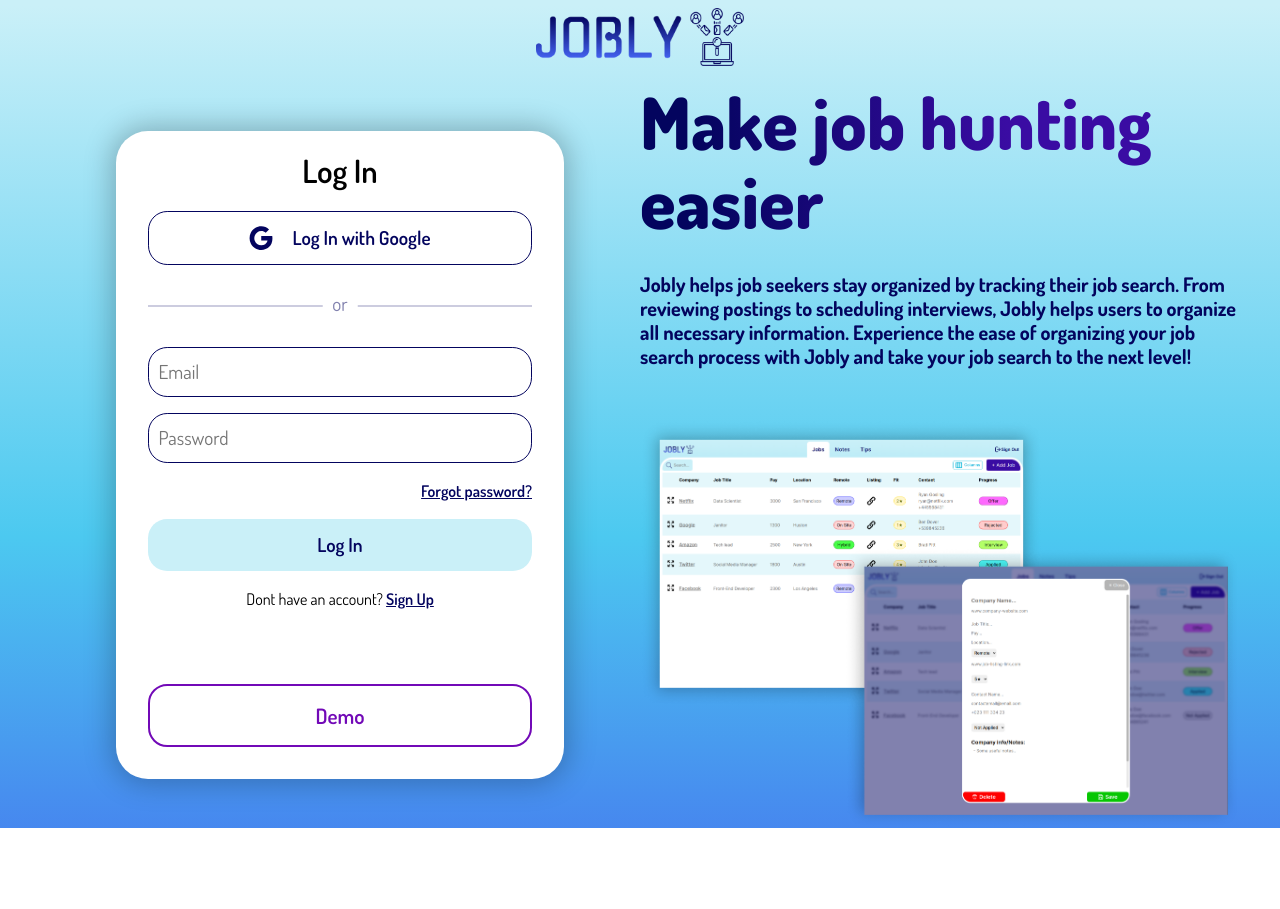
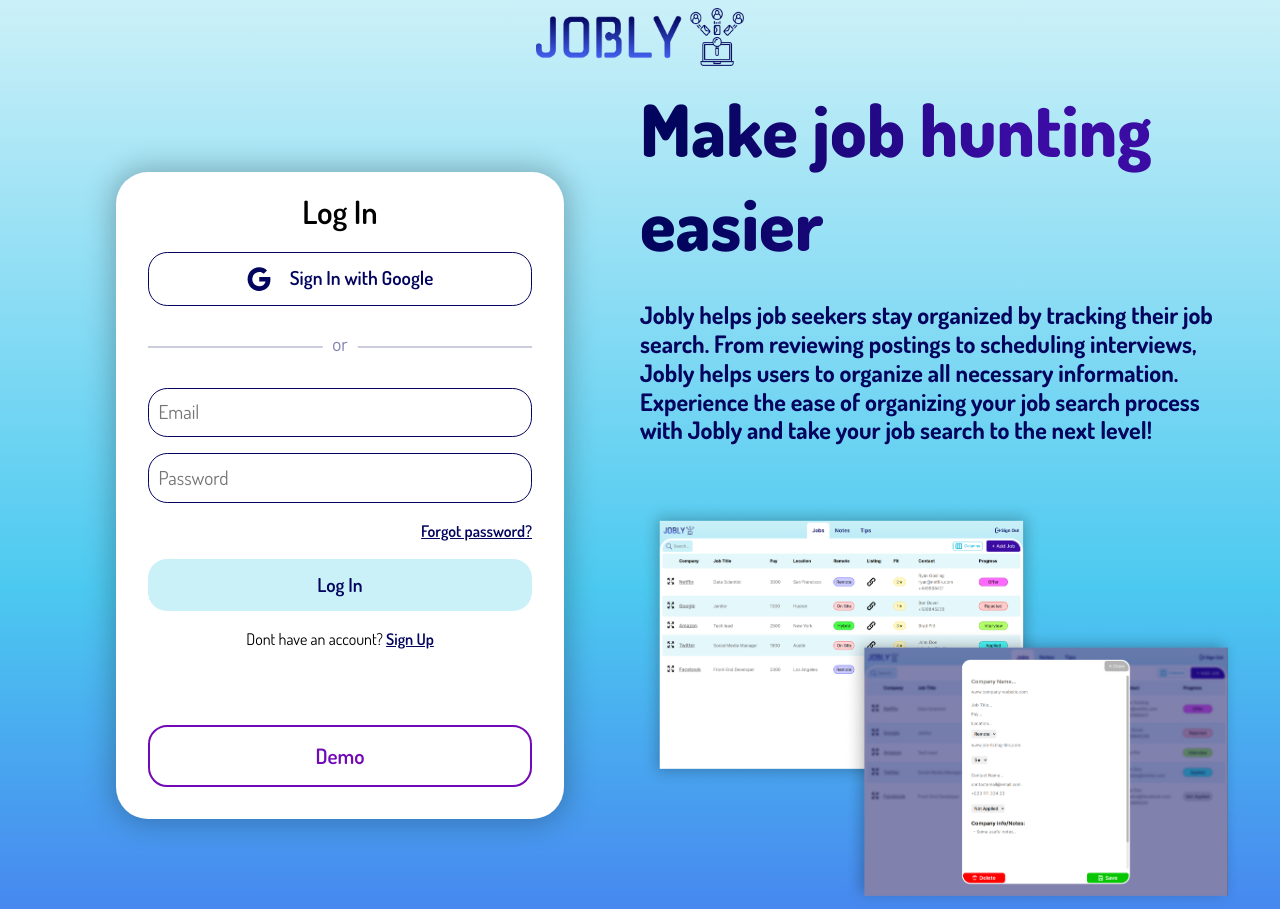
Before and after one commit to patrick-potocny/jobly, a Next.js app: page / in a window 1280 px wide. Before the commit the page ends 828 px from the top, so only its background shows below. Built offline with nearby package versions, Linux system fonts and the light colour scheme; no server answers.

Commit message:
Small design changes

```diff
--- a/components/BurgerMenu.tsx
+++ b/components/BurgerMenu.tsx
@@ -71,7 +71,7 @@ export default function BurgerMenu() {
           </motion.li>
           <motion.li variants={itemVariants}>
             <button className={styles.signOut} onClick={() => auth.signOut()}>
-              <Image src={signOut} alt="Sign out icon" /> Sign Out
+              <Image src={signOut} alt="Sign out icon" /> Log Out
             </button>
           </motion.li>
         </motion.ul>
--- a/components/Layout.tsx
+++ b/components/Layout.tsx
@@ -36,7 +36,7 @@ function Layout({ children }: Props) {
           </ul>
         </nav>
         <button className={styles.signOut} onClick={() => auth.signOut()}>
-          <Image src={signOut} alt="Sign out icon" /> Sign Out
+          <Image src={signOut} alt="Log out icon" /> Log Out
         </button>
         <BurgerMenu />
       </header>
--- a/components/LogInCard.tsx
+++ b/components/LogInCard.tsx
@@ -46,7 +46,7 @@ export default function LogInCard({ setComponentToShow }: SignInCardProps) {
       <button className={styles.btn} onClick={() => signInWithGoogle()}>
         <div>
           <Image src={googleIcon} alt="google icon" />
-          <span>Log In with Google</span>
+          <span>Sign In with Google</span>
         </div>
       </button>
       <div className={styles.divider}>
--- a/components/SignUpCard.tsx
+++ b/components/SignUpCard.tsx
@@ -22,7 +22,7 @@ export default function LogInCard({ setComponentToShow }: SignInCardProps) {
         .required("Password is Required")
         .min(8, "Password must be at least 8 characters long"),
       secondPassword: Yup.string()
-        .required("Password is Required")
+        .required("Confirm Password is Required")
         .oneOf([Yup.ref("password")], "Passwords must match"),
     }),
     onSubmit: (values) => {
--- a/styles/components/AboutApp.module.scss
+++ b/styles/components/AboutApp.module.scss
@@ -10,7 +10,7 @@
   h1 {
     font-size: 4.5em;
     font-weight: 900;
-    line-height: 1.1;
+    line-height: 1.3;
     background: linear-gradient(264.74deg, #3A0CA3 38.24%, #03045E 89.62%);
     background-clip: text;
     color: transparent;
@@ -19,7 +19,7 @@
   p {
     color: $clr-text;
     margin-bottom: 1em;
-    font-size: 1.25em;
+    font-size: 1.5em;
     font-weight: 700;
     line-height: 1.2;
   }
@@ -27,7 +27,7 @@
   button {
     color: $clr-text;
     width: 15em;
-    margin: 0 auto;
+    margin: 1.5em auto;
     padding: 0.7em;
     font-size: 1.5em;
     font-weight: 600;
```
